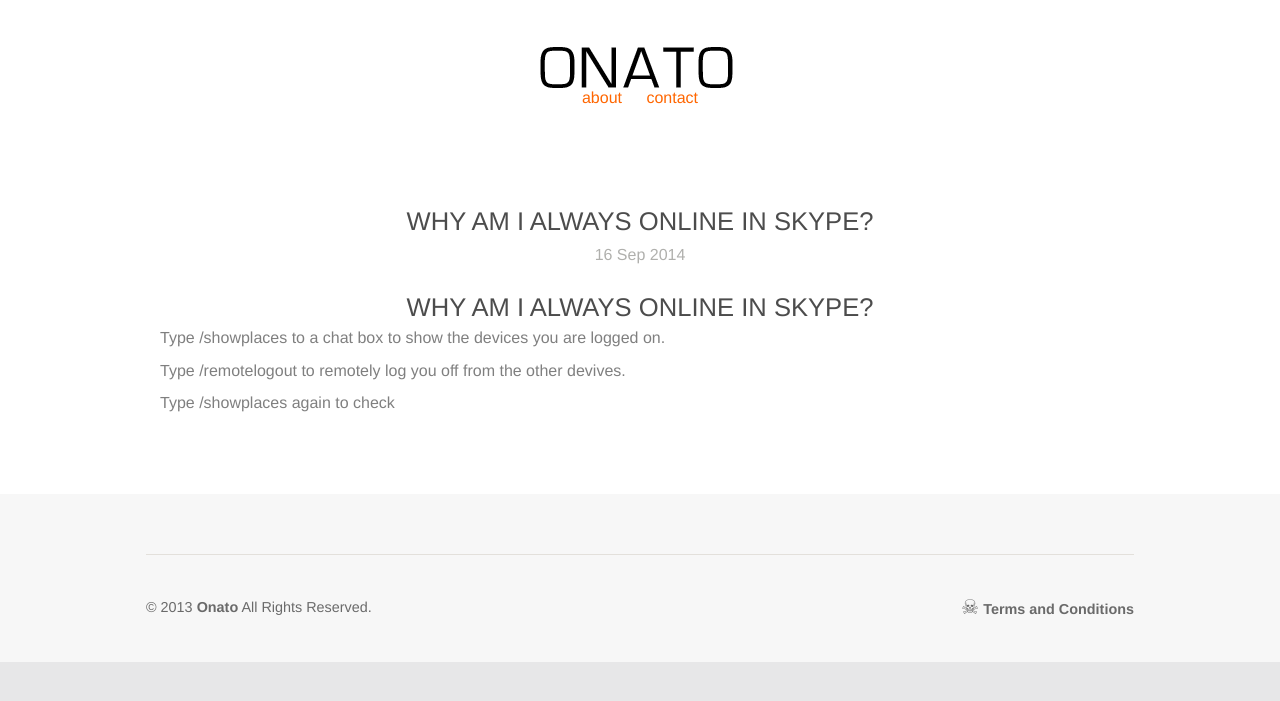
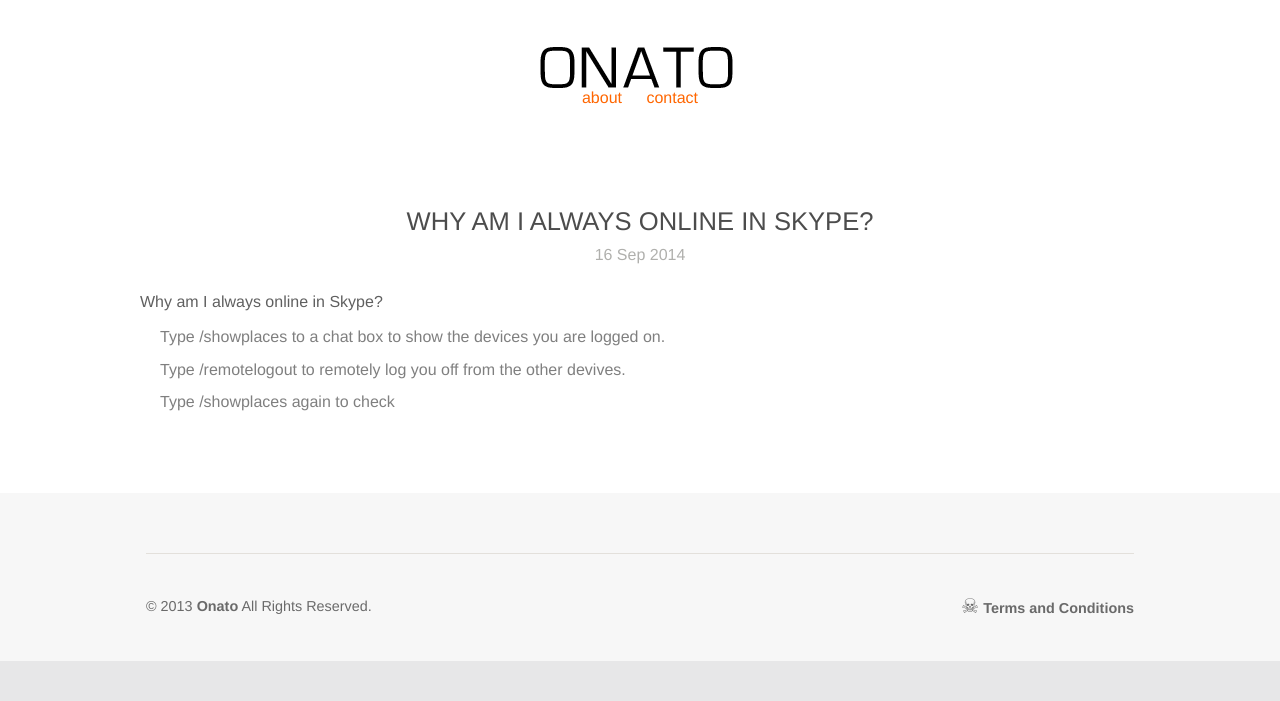
Before and after one commit to onato/onato.github.io, a Jekyll site: the page built from _posts/tips/2014-09-16-list-skype-clients-signed-in.md, in a window 1280 px wide. Shown: the top 701 px of the page. Built offline with Jekyll 4.4.1, drawn with Linux system fonts in a browser that asks for light colours; nearby versions of some CDN libraries; comment, search, counter and statistics services are not loaded.

```diff
--- a/_posts/tips/2014-09-16-list-skype-clients-signed-in.md
+++ b/_posts/tips/2014-09-16-list-skype-clients-signed-in.md
@@ -4,7 +4,7 @@ title: "Why am I always online in Skype?"
 categories: tips
 ---
 
-##Why am I always online in Skype?
+###Why am I always online in Skype?
 
 
 1. Type /showplaces to a chat box to show the devices you are logged on.
```
Also changed, not shown: _posts/tips/2014-05-20-index.md (+1 -1 lines).
